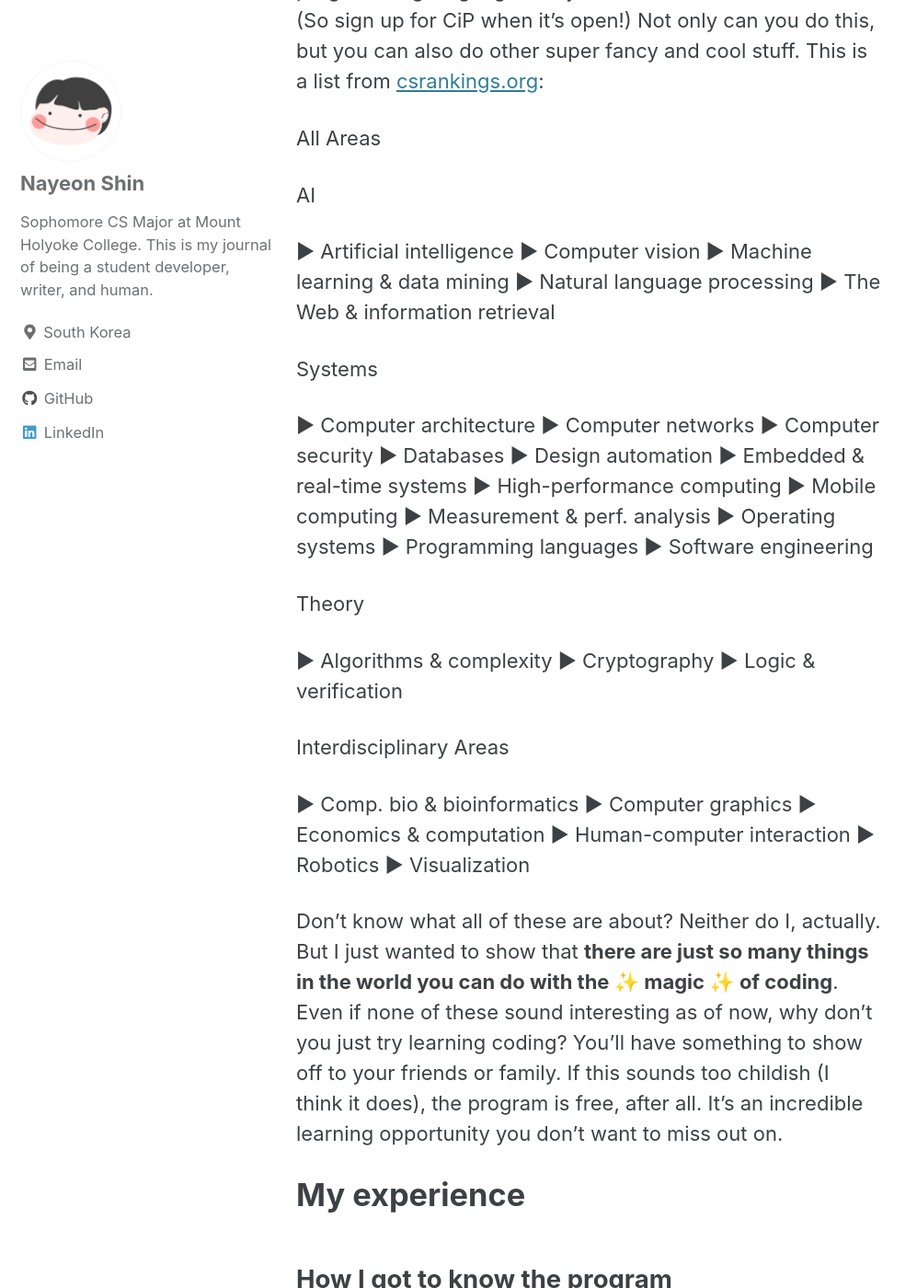
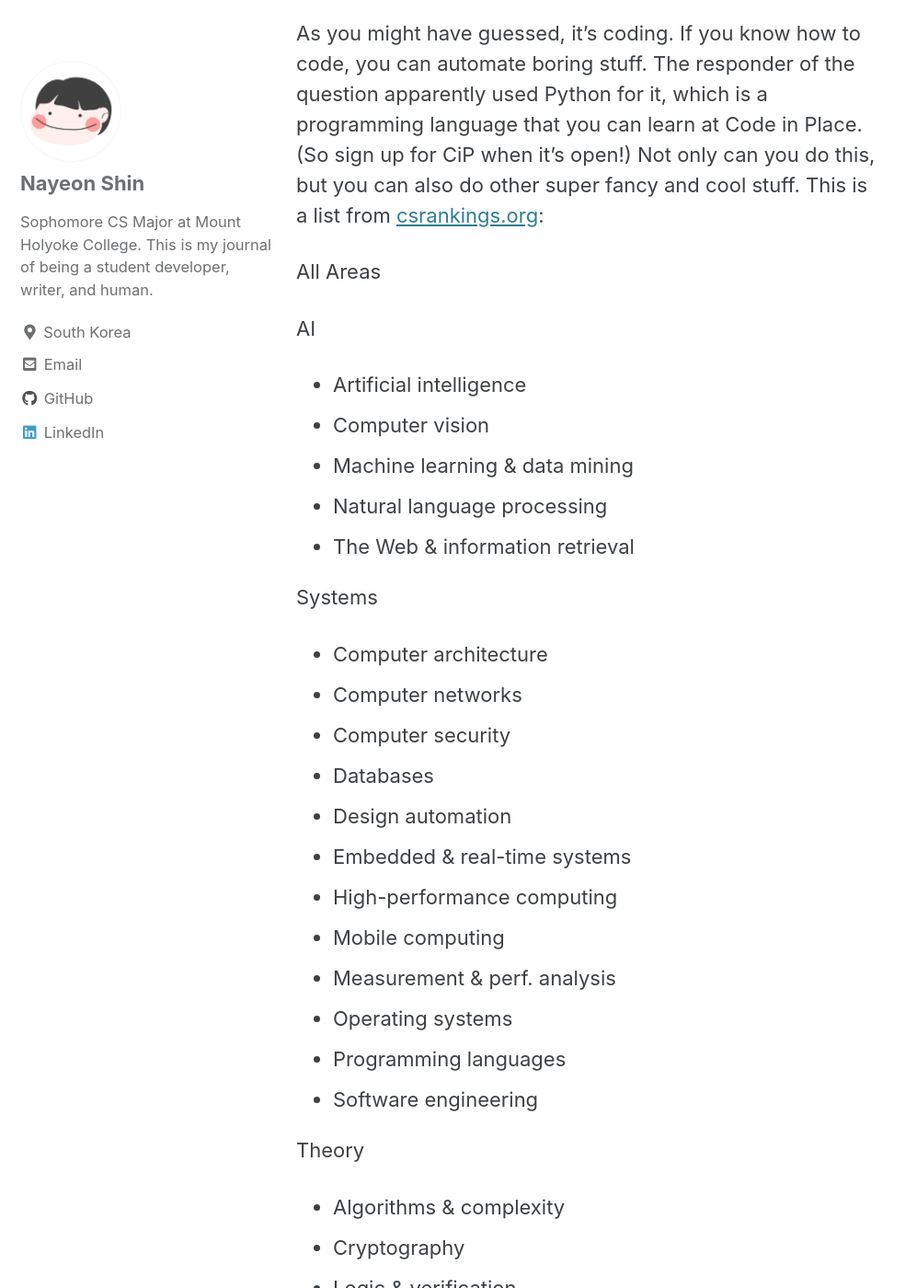
Before and after one commit to nayeonshin/nayeonshin.github.io, a Jekyll site: the page built from _posts/2021-05-22-reflections-on-stanford-code-in-place-2021.md, in a window 1280 px wide and 1400 px high, scrolled down 2244 px. Shown: the whole window at 92% size, without its empty margins (0-997 px from the left). Built offline with Jekyll 4.4.1, drawn with Linux system fonts in a browser that asks for light colours; cached includes are drawn as plain includes; comment, search, counter and statistics services are not loaded; some of the changed text lies outside the part shown.

Commit message:
Update 2021-05-22-reflections-on-stanford-code-in-place-2021.md

````diff
--- a/_posts/2021-05-22-reflections-on-stanford-code-in-place-2021.md
+++ b/_posts/2021-05-22-reflections-on-stanford-code-in-place-2021.md
@@ -1,15 +1,16 @@
 ---
 title:  "Reflections on Stanford Code in Place 2021"
-excerpt: "I never felt the weight a teacher carries before"
+excerpt: "I never felt the weight a teacher carries before. Teaching is not just transferring knowledge."
 categories:
   - Writing
 tags:
+  - Python
   - Reflections
 ---
 
 # Summary
 
-No summary. My experience with this program is too good to be summarized with a few words, so please read this post till the end. 😉 This is probably going to be a long post.
+No summary. My experience with this program is too good to be summarized with a few words, so please read this post till the end. 😉 This is probably going to be a long post. At the end, I've written down my honest thoughts and feelings about my experience. Spoiler: Being a Section Leader was really, really difficult or me.
 
 # What's Stanford Code in Place?
 
@@ -25,9 +26,9 @@
 
 This is very true, but if I get asked the same question, I'd answer a little differently. Other than the fact that it's fun, helps you get a remote job, and makes you think deeply, let me answer this by bringing a [question asked on Naver Jisik-iN](https://kin.naver.com/qna/detail.nhn?d1id=13&dirId=130103&docId=347082562&qb=OTA4&enc=utf8&section=kin.qna&rank=711&search_sort=0&spq=0), which is like the Korean version of Quora:
 
-(Translated) Q. Please list the factors of the numbers from 1 to 1000.
+> (Translated) Q. Please list the factors of the numbers from 1 to 1000.
 
-(Translated) A. Factor of 1: 01, Factors of 2: 01, 2, ..., Factors of 1000: 01, 2, 4, 5, 8, 10, 20, 25, 40, 50, 100, 125, 200, 250, 500, 1000
+> (Translated) A. Factor of 1: 01, Factors of 2: 01, 2, ..., Factors of 1000: 01, 2, 4, 5, 8, 10, 20, 25, 40, 50, 100, 125, 200, 250, 500, 1000
 
 If you don't know how to code, you'll need to pull up a calculator and try to find and write down all the numbers. It'll take forever for you to complete the task. So, what can simplify this tedious process?
 
@@ -37,41 +38,41 @@
 
 AI
 
-► Artificial intelligence
-► Computer vision
-► Machine learning & data mining
-► Natural language processing
-► The Web & information retrieval
+- Artificial intelligence
+- Computer vision
+- Machine learning & data mining
+- Natural language processing
+- The Web & information retrieval
 
 Systems
 
-► Computer architecture
-► Computer networks
-► Computer security
-► Databases
-► Design automation
-► Embedded & real-time systems
-► High-performance computing
-► Mobile computing
-► Measurement & perf. analysis
-► Operating systems
-► Programming languages
-► Software engineering
+- Computer architecture
+- Computer networks
+- Computer security
+- Databases
+- Design automation
+- Embedded & real-time systems
+- High-performance computing
+- Mobile computing
+- Measurement & perf. analysis
+- Operating systems
+- Programming languages
+- Software engineering
 
 Theory
 
-► Algorithms & complexity
-► Cryptography
-► Logic & verification
+- Algorithms & complexity
+- Cryptography
+- Logic & verification
 
 Interdisciplinary Areas
 
-► Comp. bio & bioinformatics
-► Computer graphics
-► Economics & computation
-► Human-computer interaction
-► Robotics
-► Visualization
+- Comp. bio & bioinformatics
+- Computer graphics
+- Economics & computation
+- Human-computer interaction
+- Robotics
+- Visualization
 
 Don't know what all of these are about? Neither do I, actually. But I just wanted to show that **there are just so many things in the world you can do with the ✨ magic ✨ of coding**. Even if none of these sound interesting as of now, why don't you just try learning coding? You'll have something to show off to your friends or family. If this sounds too childish (I think it does), the program is free, after all. It's an incredible learning opportunity you don't want to miss out on.
 
@@ -101,23 +104,24 @@
 >
 > ```python
 > def main():
->     dictionary = {}
->     dictionary["learning"] = "awesome"
->     dictionary["coding"] = "fun"
->     # ... Fill with more data
->     remove_keys_containing_string(dictionary, "learn")
+>  dictionary = {}
+>  dictionary["learning"] = "awesome"
+>  dictionary["coding"] = "fun"
+>  # ... Fill with more data
+>  remove_keys_containing_string(dictionary, "learn")
 > """
-> This Python function takes in a dict and a string and removes all keys containing that string from the dict
+> This Python function takes in a dict and a string
+> and removes all keys containing that string from the dict
 > """
 > def remove_keys_containing_string(dictionary, remove):
->     toRemove = None
->     for key in dictionary:
->         for i in range(len(key)):
->             if key[i:i+1] == remove:
->                 toRemove.add(key)
->     if toRemove != None:
->         for key in toRemove:
->             del dictionary[key]
+>  toRemove = None
+>  for key in dictionary:
+>      for i in range(len(key)):
+>          if key[i:i+1] == remove:
+>              toRemove.add(key)
+>  if toRemove != None:
+>      for key in toRemove:
+>          del dictionary[key]
 > ```
 
 This is the code I needed to debug. But I think the docstring should be inside <code>remove_keys_containing_string</code> function, though.
@@ -138,26 +142,28 @@
 >
 > (1) Parameters: <code>dictionary = {'learning': 'awesome', 'coding': 'fun'}</code>, <code>remove = "learn"</code>
 >
-> (2) We iterate through for each key in dictionary, so the first key is '<code>learning</code>'. Its length is <code>8</code>. So i starts at <code>i = 0</code> and ends at <code>i = 8</code>. But range function doesn't contain the the right endpoint. So we execute the conditional statement 8 times, starting at <code>i = 0</code>. When <code>i = 0</code>, <code>i + 1 = 1</code>. We use slicing <code>key[i:i+1]</code>. But it only gets each character in the key and compare it to remove, which is not what we want to do.
+> (2) We iterate through for each key in dictionary, so the first key is <code>learning</code>. Its length is <code>8</code>. So i starts at <code>i = 0</code> and ends at <code>i = 8</code>. But range function doesn't contain the the right endpoint. So we execute the conditional statement 8 times, starting at <code>i = 0</code>. When <code>i = 0</code>, <code>i + 1 = 1</code>. We use slicing <code>key[i:i+1]</code>. But it only gets each character in the key and compare it to remove, which is not what we want to do.
 >
 > 2)
 >
 > <code>toRemove = None</code>... <code>toRemove.add(key)</code>
 >
-> The type of <code>toRemove</code> is <code>NoneType</code>. A <code>NoneType</code> object doesn't have the attribute '<code>add</code>'. The object that has it is [set](https://docs.python.org/3/tutorial/datastructures.html#sets).
+> The type of <code>toRemove</code> is <code>NoneType</code>. A <code>NoneType</code> object doesn't have the attribute <code>add</code>. The object that has it is [set](https://docs.python.org/3/tutorial/datastructures.html#sets).
 >
 > My solution (fixed code that works as expected):
 >
 > ```python
 > def remove_keys_containing_string(dictionary, remove):
->     toRemove = set() # initialize an empty set
->     for key in dictionary:
->         if remove in key: # if the string key has remove as its substring
->             toRemove.add(key)
->     if toRemove != None:
->         for item in toRemove:
->             # changed "key" to "item" b/c toRemove is a set (not required)
->             del dictionary[item]
+>  toRemove = set() # initialize an empty set
+>  for key in dictionary:
+>      if remove in key:
+>         # if the string key has remove as its substring
+>          toRemove.add(key)
+>  if toRemove != None:
+>      for item in toRemove:
+>          # changed "key" to "item"
+>          # b/c toRemove is a set (not required)
+>          del dictionary[item]
 > ```
 
 I probably didn't need to fix all the errors and write new code without them. But I still wanted to do so to show my interest in Code in Place.
````
Also changed, not shown: other parts of _posts/2021-05-22-reflections-on-stanford-code-in-place-2021.md (+15 -1 lines), _posts/2021-05-19-my-first-pycon.md (+1 -0 lines), index.md (+1 -1 lines).
